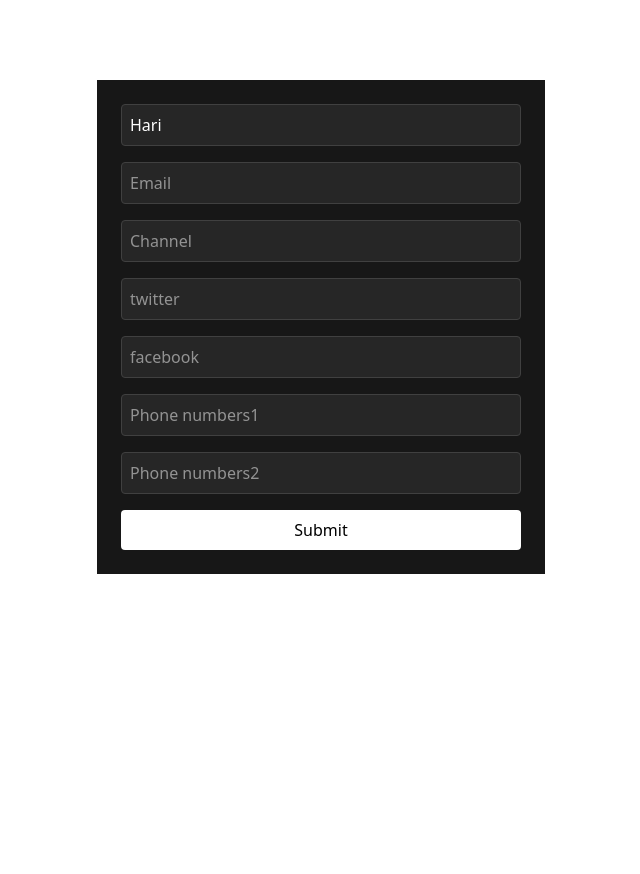
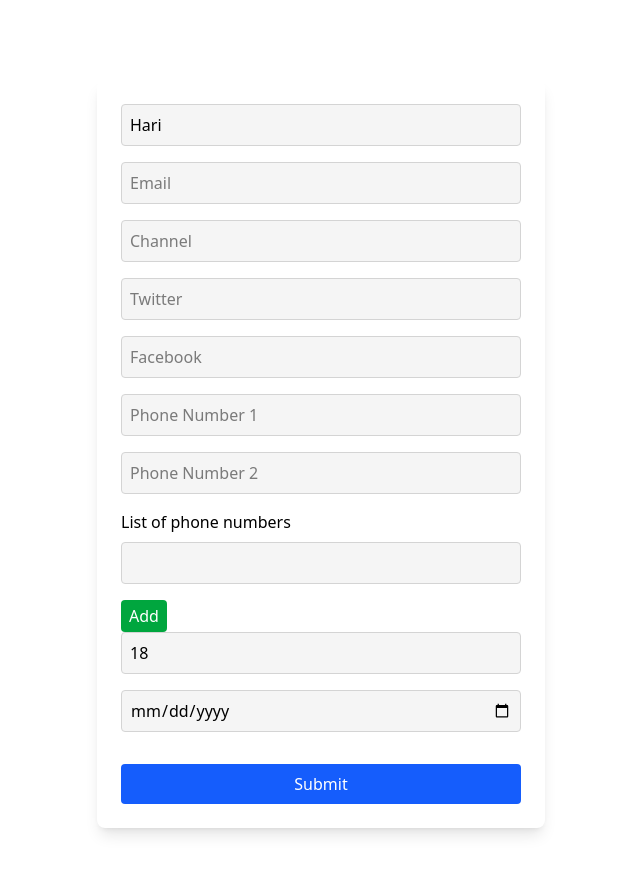
Before and after one commit to Himalf/RHF, a React (Vite) app: page / in a window 1280 px wide. Shown: the top 874 px of the page, without its empty margins (319-959 px from the left). Before the commit the page ends 800 px from the top, so only its background shows below. Built offline with nearby package versions, Linux system fonts and the light colour scheme.

Commit message:
feat: add dynamic fields and add Numeric and date values

```diff
--- a/src/compoents/YoutubeForm.tsx
+++ b/src/compoents/YoutubeForm.tsx
@@ -1,18 +1,29 @@
-import { useForm } from "react-hook-form";
+import { useForm, useFieldArray } from "react-hook-form";
 import { DevTool } from "@hookform/devtools";
+
 const YoutubeForm = () => {
+  // Define the form data structure using TypeScript interface
   type FormData = {
     username: string;
     email: string;
     channel: string;
-
-    // Nested Objects
+    // Nested object fields for social media
     social: {
       twitter: string;
       facebook: string;
     };
+    // Array fields for phone numbers
     phoneNumbers: string[];
+    phNumbers: {
+      number: string;
+    }[];
+
+    // To handle numeic and Date values"
+    age: number;
+    dob: Date;
   };
+
+  // Initialize the form with default values using React Hook Form
   const form = useForm<FormData>({
     defaultValues: {
       username: "Hari",
@@ -22,78 +33,157 @@ const YoutubeForm = () => {
         twitter: "",
         facebook: "",
       },
-      phoneNumbers: ["", ""],
+      phoneNumbers: ["", ""], // Two phone number fields by default
+      phNumbers: [{ number: "" }], // One dynamic phone number field by default
+      age: 18,
+      dob: new Date(),
     },
   });
+
+  // Destructuring methods from useForm and useFieldArray hooks
   const { register, control, handleSubmit, formState } = form;
   const { errors } = formState;
+  const { fields, append, remove } = useFieldArray({
+    name: "phNumbers",
+    control,
+  });
+
+  // Handle form submission
   const onSubmit = (data: FormData) => {
     console.log(data);
   };
+
   return (
     <form
-      className="max-w-md mx-auto my-20 p-6 bg-neutral-900"
+      className="max-w-md mx-auto my-20 p-6 bg-white rounded-lg shadow-lg"
       onSubmit={handleSubmit(onSubmit)}
       noValidate
     >
+      {/* Username Field */}
       <input
         type="text"
         placeholder="Username"
-        {...register("username", { required: "username is required" })}
-        className="w-full mb-4 p-2 bg-neutral-800 border border-neutral-700 text-white rounded"
+        {...register("username", { required: "Username is required" })}
+        className="w-full mb-4 p-2 bg-neutral-100 border border-neutral-300 text-black rounded"
       />
       <p className="text-red-600">{errors.username?.message}</p>
+
+      {/* Email Field with custom validation */}
       <input
         type="email"
         placeholder="Email"
         {...register("email", {
-          required: "email is required",
+          required: "Email is required",
           validate: {
             EmailFormat: (value) => {
               return (
                 value.endsWith("fusemachines.com") ||
-                "email should be of example@fusemachines.com"
+                "Email should be of example@fusemachines.com"
               );
             },
           },
         })}
-        className="w-full mb-4 p-2 bg-neutral-800 border border-neutral-700 text-white rounded"
+        className="w-full mb-4 p-2 bg-neutral-100 border border-neutral-300 text-black rounded"
       />
       <p className="text-red-600">{errors.email?.message}</p>
+
+      {/* Channel Field */}
       <input
         type="text"
-        {...register("channel", { required: "channel is required" })}
+        {...register("channel", { required: "Channel is required" })}
         placeholder="Channel"
-        className="w-full mb-4 p-2 bg-neutral-800 border border-neutral-700 text-white rounded"
+        className="w-full mb-4 p-2 bg-neutral-100 border border-neutral-300 text-black rounded"
       />
+      <p className="text-red-600">{errors.channel?.message}</p>
+
+      {/* Social Media Fields */}
       <input
         type="text"
         {...register("social.twitter")}
-        placeholder="twitter"
-        className="w-full mb-4 p-2 bg-neutral-800 border border-neutral-700 text-white rounded"
+        placeholder="Twitter"
+        className="w-full mb-4 p-2 bg-neutral-100 border border-neutral-300 text-black rounded"
       />
       <input
         type="text"
         {...register("social.facebook")}
-        placeholder="facebook"
-        className="w-full mb-4 p-2 bg-neutral-800 border border-neutral-700 text-white rounded"
+        placeholder="Facebook"
+        className="w-full mb-4 p-2 bg-neutral-100 border border-neutral-300 text-black rounded"
       />
+
+      {/* Static Phone Numbers */}
       <input
         type="text"
         {...register("phoneNumbers.0")}
-        placeholder="Phone numbers1"
-        className="w-full mb-4 p-2 bg-neutral-800 border border-neutral-700 text-white rounded"
+        placeholder="Phone Number 1"
+        className="w-full mb-4 p-2 bg-neutral-100 border border-neutral-300 text-black rounded"
       />
       <input
         type="text"
         {...register("phoneNumbers.1")}
-        placeholder="Phone numbers2"
-        className="w-full mb-4 p-2 bg-neutral-800 border border-neutral-700 text-white rounded"
+        placeholder="Phone Number 2"
+        className="w-full mb-4 p-2 bg-neutral-100 border border-neutral-300 text-black rounded"
+      />
+
+      {/* Dynamic Phone Numbers */}
+      <div>
+        <label className="block text-black mb-2">List of phone numbers</label>
+        {fields.map((val, i) => (
+          <div key={val.id} className="mb-4 flex gap-2">
+            <input
+              type="text"
+              {...register(`phNumbers.${i}.number` as const)}
+              className="w-full p-2 bg-neutral-100 border border-neutral-300 text-black rounded"
+            />
+            {/* Remove Button */}
+            {i > 0 && (
+              <button
+                type="button"
+                onClick={() => remove(i)}
+                className="bg-red-600 text-white rounded px-2 py-1"
+              >
+                Remove
+              </button>
+            )}
+          </div>
+        ))}
+        {/* Add Button */}
+        <button
+          type="button"
+          onClick={() => append({ number: "" })}
+          className="bg-green-600 text-white rounded px-2 py-1"
+        >
+          Add
+        </button>
+      </div>
+      {/* Numeric and date values */}
+      <input
+        type="number"
+        {...register("age", {
+          valueAsNumber: true,
+          validate: {},
+          required: "age is required",
+        })}
+        placeholder="Age"
+        className="w-full mb-4 p-2 bg-neutral-100 border border-neutral-300 text-black rounded"
       />
       <p className="text-red-600">{errors.channel?.message}</p>
-      <button type="submit" className="w-full p-2 bg-white text-black rounded">
+      <input
+        type="date"
+        {...register("dob", { valueAsDate: true, required: "dob is required" })}
+        placeholder="dob"
+        className="w-full mb-4 p-2 bg-neutral-100 border border-neutral-300 text-black rounded"
+      />
+      <p className="text-red-600">{errors.channel?.message}</p>
+
+      {/* Submit Button */}
+      <button
+        type="submit"
+        className="w-full p-2 bg-blue-600 text-white rounded mt-4"
+      >
         Submit
       </button>
+
+      {/* React Hook Form DevTool for debugging */}
       <DevTool control={control} />
     </form>
   );
```
